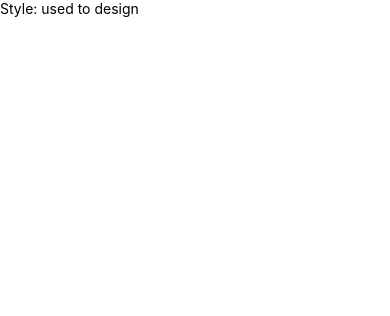
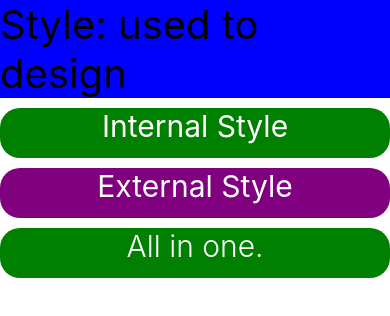
Before and after one commit to princechaudhary874/Android_Development, a React Native app: screen / in a window 390 px wide. Shown: the top 316 px of the page. Built offline with nearby package versions, Linux system fonts and the light colour scheme.

Commit message:
Style of react-native

```diff
--- a/App.tsx
+++ b/App.tsx
@@ -1,12 +1,33 @@
 import React from 'react'
-import { Text, View } from 'react-native'
-
+import { StyleSheet, Text, View } from 'react-native'
+// importing external Style
+import ExStyles from './components/style'
 const App = () => {
   return (
     <View>
-      <Text>Style: used to design</Text>
+      {/* inline style */}
+      <Text style={{fontSize:40, backgroundColor:'blue'}} >Style: used to design</Text>
+      <Text  style={styles.textBox}>Internal Style</Text>
+      <Text  style={ExStyles.exTextBox}>External Style</Text>
+      {/* using  inline,internal,external style on a single text
+      */}
+      <Text  style={[ExStyles.exTextBox,styles.textBox,{fontWeight:'300'}]}>All in one.</Text>
     </View>
   )
 }
-
+// internal css
+const styles=StyleSheet.create(
+  {
+    textBox:{
+      fontSize:30,
+      backgroundColor:'green',
+      marginTop:10,
+      textAlign:'center',
+      textAlignVertical:'center',
+      borderRadius:20,
+      height:50,
+      color:'white'
+    }
+  }
+)
 export default App
--- /dev/null
+++ b/components/style.js
@@ -0,0 +1,18 @@
+import { StyleSheet } from "react-native";
+//External Style
+const ExStyles=StyleSheet.create(
+    {
+      exTextBox:{
+        fontSize:30,
+        backgroundColor:'purple',
+        marginTop:10,
+        textAlign:'center',
+        textAlignVertical:'center',
+        borderRadius:20,
+        height:50,
+        color:'white'
+      }
+    }
+  )
+
+  export default ExStyles;
```
